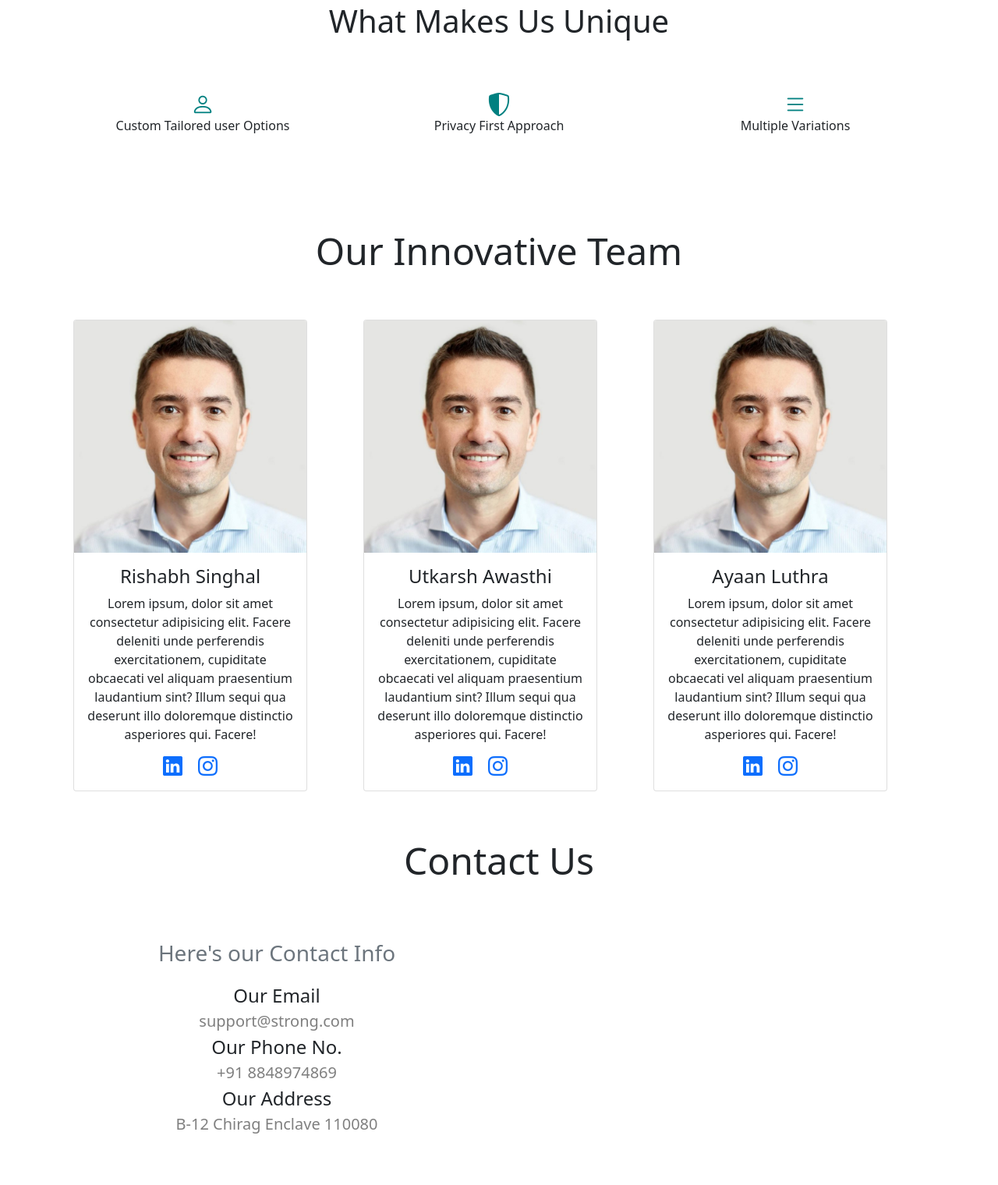
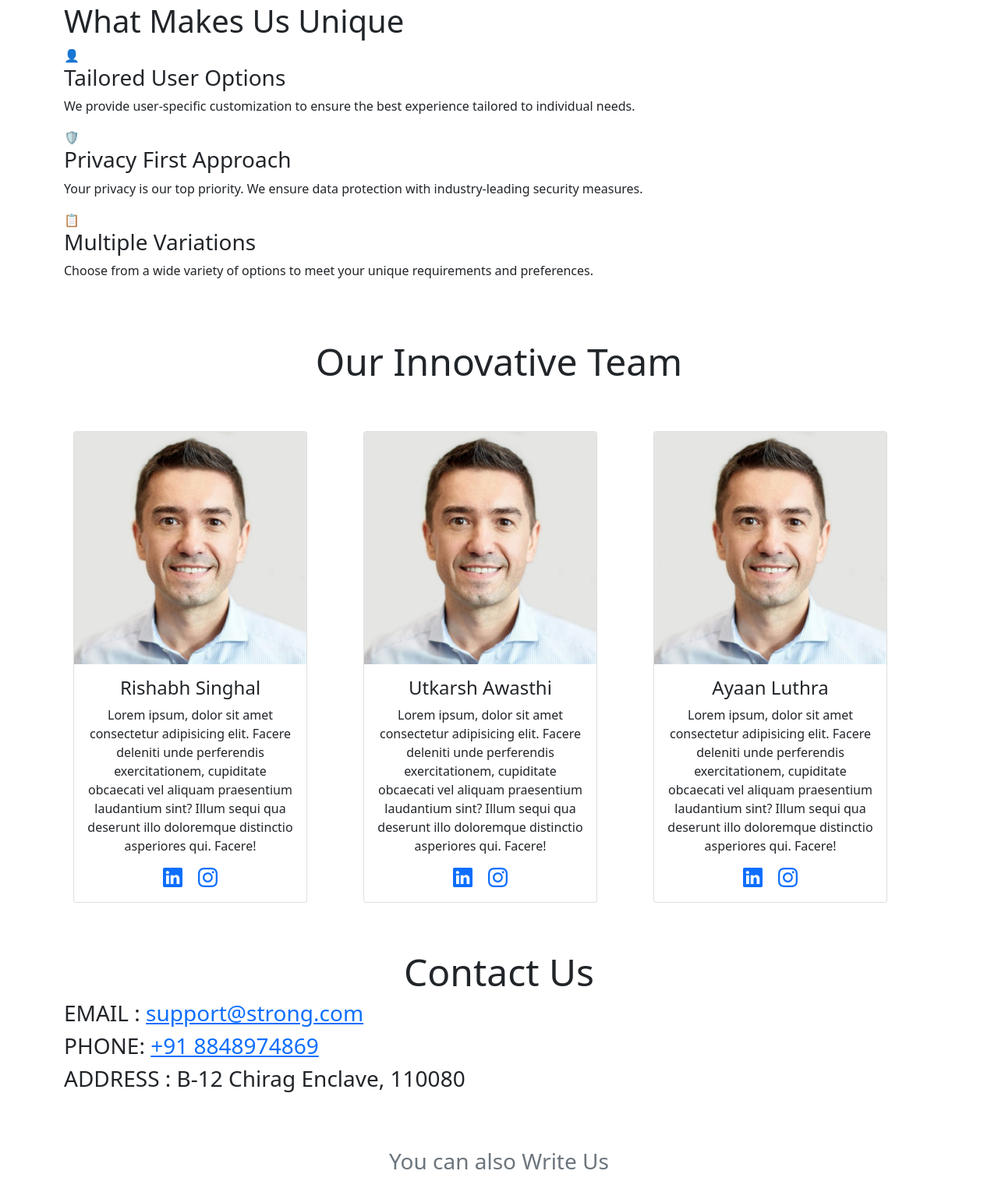
Before and after one commit to snehaMishra27/SinglePageWeb, a plain HTML site: page index.html in a window 1280 px wide. Shown: the part 1246-2766 px from the top of the page at 78% size. Drawn offline with nearby package versions, Linux system fonts and the light colour scheme.

Commit message:
Update index.html

```diff
--- a/index.html
+++ b/index.html
@@ -1,4 +1,4 @@
-<html lang="en">
+ <html lang="en">
 <head>
     <meta charset="UTF-8">
     <meta name="viewport" content="width=device-width, initial-scale=1.0">
@@ -102,24 +102,29 @@
                 </div>
             </div>
             <div class="row">
-                <h6 class="display-6 text-center">What Makes Us Unique</h6>
-                <div class="col-md-4">
-                    <div class="container text-center">
-                        <span class="bi bi-person color-teal icon-lg"></span>
-                        <p>Custom Tailored user Options</p>
-                    </div>
-                </div>
-                <div class="col-md-4">
-                    <div class="container text-center">
-                        <span class="bi bi-shield-shaded color-teal icon-lg"></span>
-                        <p>Privacy First Approach</p>
-                    </div>
-                </div>
-                <div class="col-md-4">
-                    <div class="container text-center">
-                        <span class="bi bi-list color-teal icon-lg"></span>
-                        <p>Multiple Variations</p>
-                    </div>
+                <h1>What Makes Us Unique</h1>
+                <div class="features-container">
+                  <div class="feature-box" onclick="toggleExpand(this)">
+                    <div class="icon">👤</div>
+                    <h3> Tailored User Options</h3>
+                    <p class="hidden-content">
+                      We provide user-specific customization to ensure the best experience tailored to individual needs.
+                    </p>
+                  </div>
+                  <div class="feature-box" onclick="toggleExpand(this)">
+                    <div class="icon">🛡️</div>
+                    <h3>Privacy First Approach</h3>
+                    <p class="hidden-content">
+                      Your privacy is our top priority. We ensure data protection with industry-leading security measures.
+                    </p>
+                  </div>
+                  <div class="feature-box" onclick="toggleExpand(this)">
+                    <div class="icon">📋</div>
+                    <h3>Multiple Variations</h3>
+                    <p class="hidden-content">
+                      Choose from a wide variety of options to meet your unique requirements and preferences.
+                    </p>
+                  </div>
                 </div>
             </div>
         </section>
@@ -183,45 +188,59 @@
         <section id="contact" class="container">
             <h6 class="display-5 text-center">Contact Us</h6>
             <div class="row">
-                <div class="col-md-6">
-                    <div class="container">
-                        <p class="text-muted text-center fs-3">Here's our Contact Info</p>
-                        <div class="text-black-5 text-center fs-4">Our Email</div>
-                        <div class="text-black-50 text-center fs-5">support@strong.com</div>
-                        <div class="text-black-5 text-center fs-4">Our Phone No.</div>
-                        <div class="text-black-50 text-center fs-5">+91 8848974869 </div>
-                        <div class="text-black-5 text-center fs-4">Our Address</div>
-                        <div class="text-black-50 text-center fs-5">B-12 Chirag Enclave 110080</div>
+
+
+                    <div class="contact-card">
+
+                      <div class="contact-item">
+                        <i class="fas fa-envelope"></i>
+                        <div>
+                          <h3>  EMAIL : <a href="mailto:support@strong.com">support@strong.com</a> </h3>
+                        </div>
+                      </div>
+                      <div class="contact-item">
+                        <i class="fas fa-phone"></i>
+                        <div> <h3>PHONE: <a href="tel:+918848974869">+91 8848974869</a></h3>
+                        </div>
+                      </div>
+                      <div class="contact-item">
+                        <i class="fas fa-map-marker-alt"></i>
+                        <div>
+                          <h3>  ADDRESS : B-12 Chirag Enclave, 110080</h3>
+
+                        </div>
+                      </div>
                     </div>
+                  </div>
                 </div>
+
                 <div class="container">
                     <p class="text-muted text-center fs-3">You can also Write Us</p>
                     <div class="container">
                         <div class="card-shadow">
                             <div class="card-body">
-                                <div class="card" style="width: 300px;">
-                                <form>
+                                <form id="contact-form">
                                     <div class="form-group">
                                         <label for="name" class="form-label">Enter Your Name</label>
-                                        <input type="text" class="form-control" name="name"  id="name">
+                                        <input type="text" class="form-control" name="name" id="name" required>
                                     </div>
                                     <div class="form-group">
                                         <label for="emailid" class="form-label">Enter Your Email</label>
-                                        <input type="email" class="form-control" name="email"  id="emailid">
+                                        <input type="email" class="form-control" name="email" id="emailid" required>
                                     </div>
                                     <div class="form-group">
                                         <label for="subject" class="form-label">Enter the Subject</label>
-                                        <input type="text" class="form-control" name="subject" id="subject">
+                                        <input type="text" class="form-control" name="subject" id="subject" required>
                                     </div>
                                     <div class="form-group">
                                         <label for="message" class="form-label">Enter Your Message</label>
-                                        <textarea name="message" class="form-control" id="message" placeholder="Type Here"></textarea>
+                                        <textarea name="message" class="form-control" id="message" placeholder="Type Here" required></textarea>
                                     </div>
                                     <div class="form-group text-center">
-                                        <input type="submit" class="btn btn-outline-dark" value="Send Message">
+                                        <button type="submit" class="btn btn-outline-dark">Send Message</button>
                                     </div>
                                 </form>
-                                </div>
+                                <p id="success-message" style="display:none;" class="text-success text-center mt-3">Your message has been sent successfully!</p>
                             </div>
                         </div>
                     </div>
@@ -262,5 +281,7 @@
     <script src="https://code.jquery.com/jquery-3.7.1.js" integrity="sha256-eKhayi8LEQwp4NKxN+CfCh+3qOVUtJn3QNZ0TciWLP4=" crossorigin="anonymous"></script>
     <script src="https://cdnjs.cloudflare.com/ajax/libs/popper.js/2.9.2/umd/popper.min.js" integrity="sha512-2rNj2KJ+D8s1ceNasTIex6z4HWyOnEYLVC3FigGOmyQCZc2eBXKgOxQmo3oKLHyfcj53uz4QMsRCWNbLd32Q1g==" crossorigin="anonymous" referrerpolicy="no-referrer"></script>
     <script src="bootstrap.js"></script>
+    <script src="index.js"></script>
+
 </body>
 </html>
```
